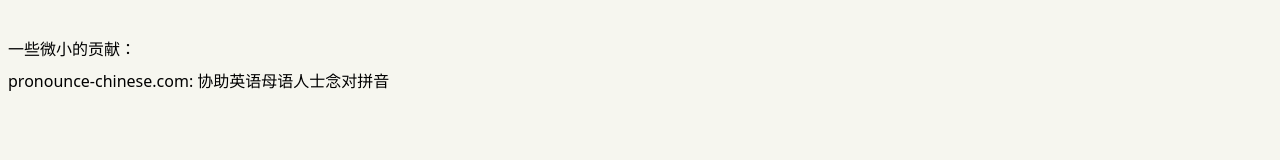
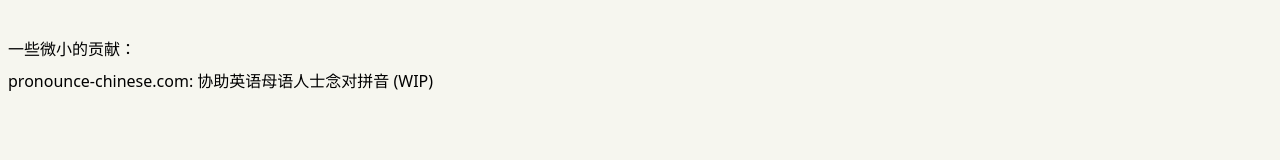
Before and after one commit to xyf7/yf-blog, a Next.js app: page / in a window 1280 px wide. Shown: the part 253-413 px from the top of the page. Built offline with nearby package versions, Linux system fonts and the light colour scheme.

Commit message:
typo fix

```diff
--- a/app/page.tsx
+++ b/app/page.tsx
@@ -22,7 +22,7 @@
             href="https://www.pronounce-chinese.com/"
             className="visited:text-gray-400"
           >
-            pronounce-chinese.com: 协助英语母语人士念对拼音
+            pronounce-chinese.com: 协助英语母语人士念对拼音 (WIP)
           </Link>
         </section>
       </main>
--- a/content/about.md
+++ b/content/about.md
@@ -10,4 +10,4 @@
 
 我认为中文语法结构过于松散，用它来写诗很好，但是用来传递信息会有失真。中文一个最大的问题在于它可以没有主语，这将造成很大的思维上的模糊，也不利于逻辑链条的传递。我们应该对自己提高要求，尽力写结构完整的句子，即使一开始这很痛苦，但是从长期看这对保持信息的准确性是必要的。
 
-这个博客用 [Next.js](https://nextjs.org/) 开发，托管在 [Cloudflare Page](https://pages.cloudflare.com/) 中，博客文章和代码都公开[在这里](https://github.com/xyf7/yufeng-blog)。
+这个博客用 [Next.js](https://nextjs.org/) 开发，托管在 [Cloudflare Page](https://pages.cloudflare.com/) 中，博客文章和代码都公开[在这里](https://github.com/xyf7/yf-blog)。
```
